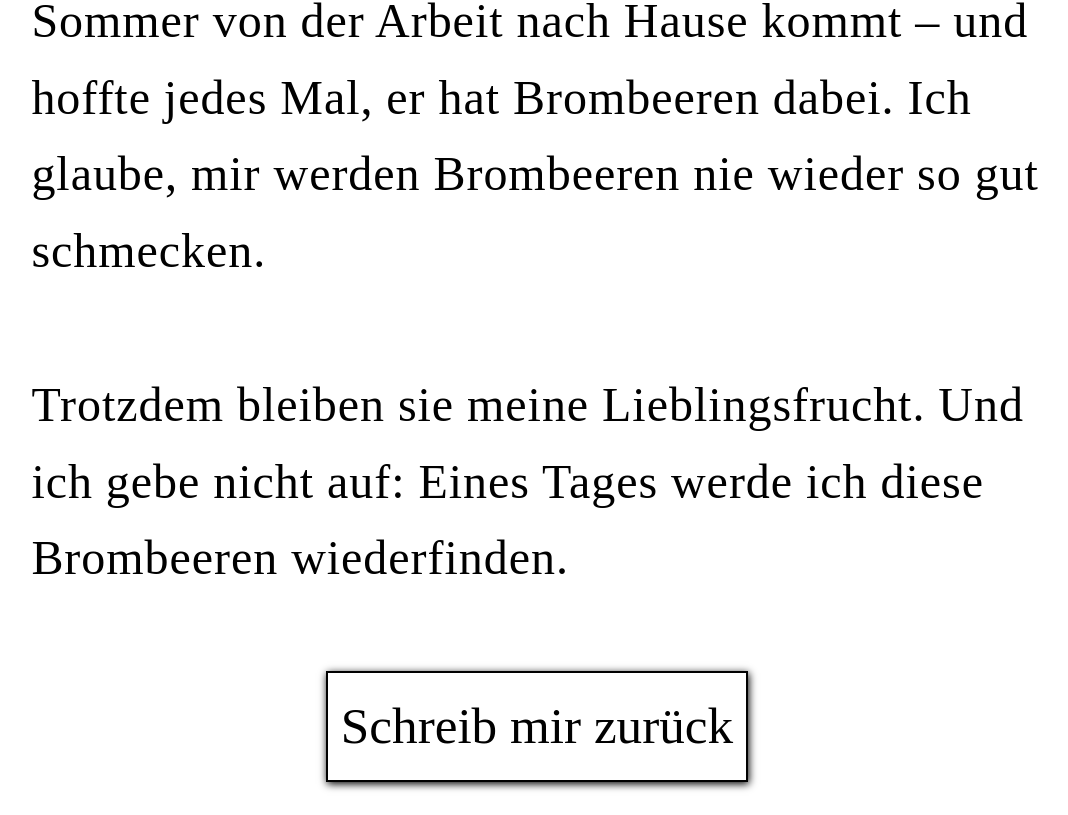
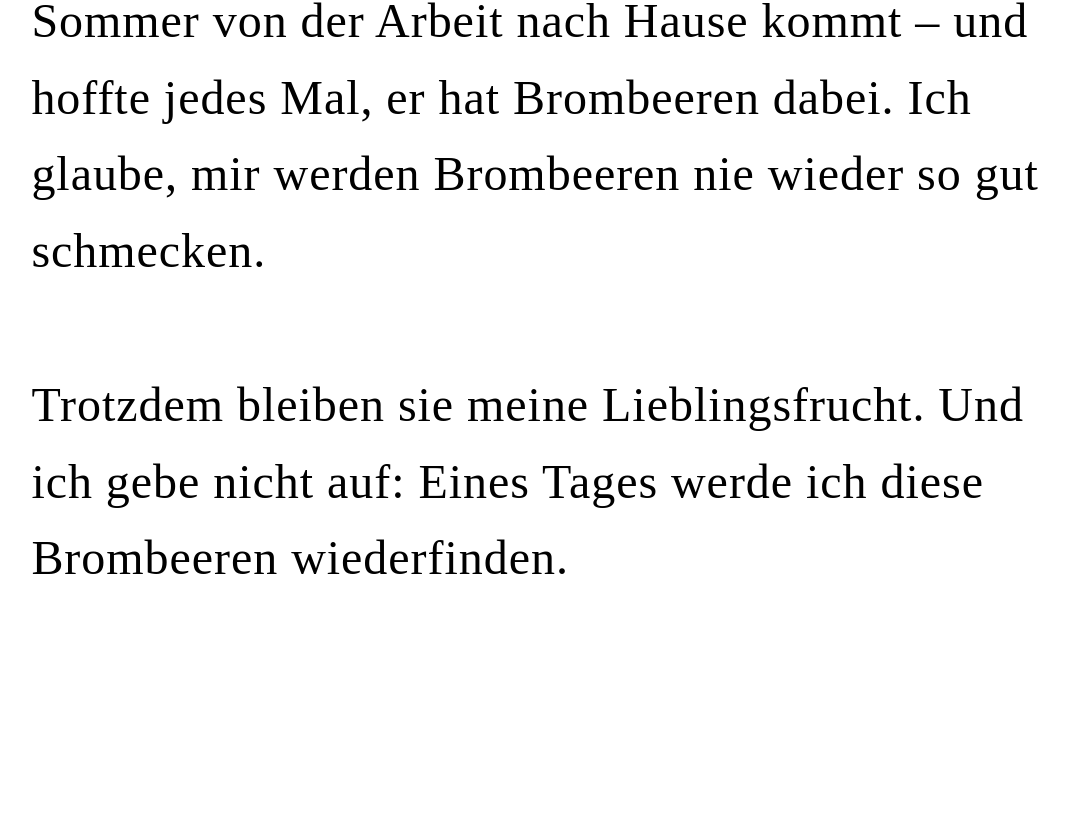
Before and after one commit to wenntextefuerunssind/brombeere, a plain HTML site: page index.html in a window 1280 px wide. Shown: the part 1356-2171 px from the top of the page, without its empty margins (103-1171 px from the left). After the commit the page ends 2001 px from the top, so only its background shows below. Drawn offline with Linux system fonts and the light colour scheme.

Commit message:
Update index.html

```diff
--- a/index.html
+++ b/index.html
@@ -15,8 +15,5 @@ Ich konnte es kaum abwarten, dass mein Vater im Sommer von der Arbeit nach Hause
 Trotzdem bleiben sie meine Lieblingsfrucht. Und ich gebe nicht auf: Eines Tages werde ich diese Brombeeren wiederfinden.</p>
     </div>
 
-    <br>
-    <div class="container"><a class="email" href="mailto:wenntextefuerunssind@proton.me">Schreib mir zurück</a></div>
-    <br>
 </body>
 </html>
```
